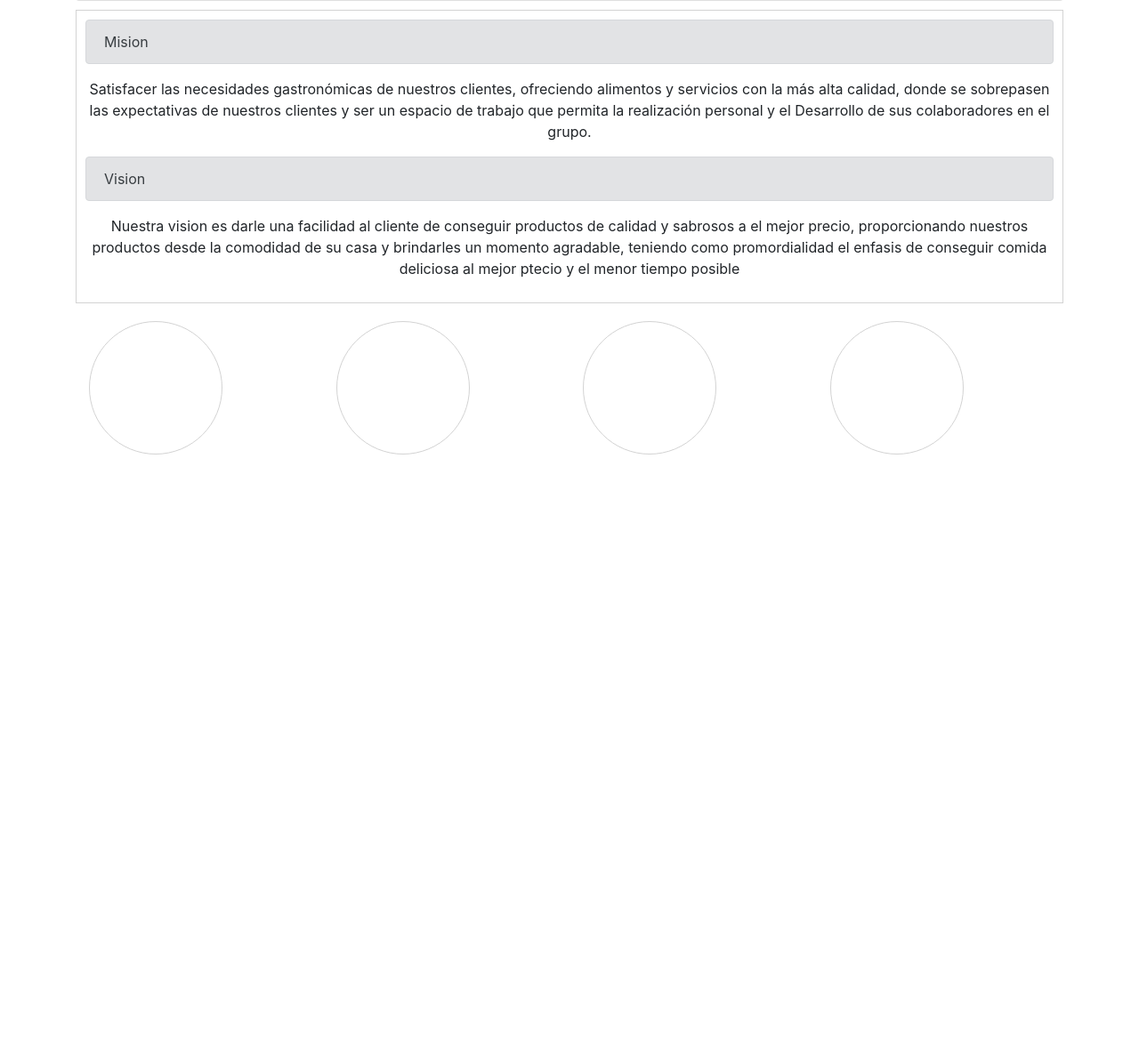
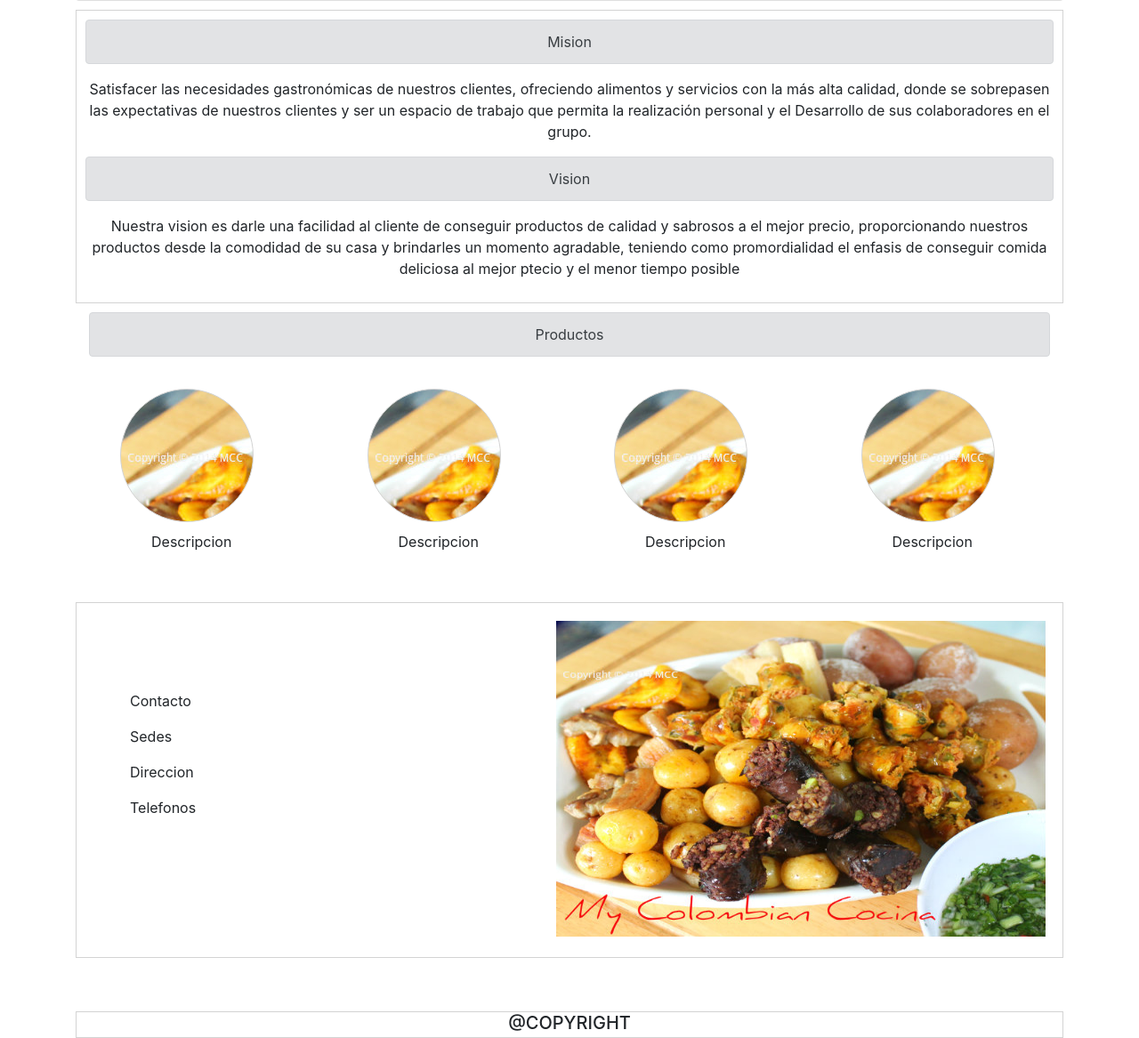
Before and after one commit to AlejandraVillada/mecatovalluno, a PHP site: page /Vista/php/view_home.php in a window 1280 px wide. Shown: the part 492-1659 px from the top of the page at 89% size. Before the commit the page ends 1003 px from the top, so only its background shows below. Run offline with PHP 8.4, Linux system fonts and the light colour scheme.

Commit message:
home v1 terminado

```diff
--- a/Vista/layout/Style.css
+++ b/Vista/layout/Style.css
@@ -20,13 +20,13 @@
     left:90px;
 }
 
-.misionvision{
+#mision_vision{
     border: 1px solid LightGray;
     margin-top:10px;
     padding: 10px;
 }
 
-.contenido_vision{
+.contenido_mv{
     text-align: center;
 }
 
@@ -36,3 +36,77 @@
     width:150px; height:150px;
     margin-top:20px;
 }
+
+.productos{
+    margin-top: 10px;
+}
+
+div .alert{
+    text-align: center;
+}
+
+div .descripcion_prod{
+    text-align: left;
+    position: relative;
+    left: 35px;
+    margin-top:10px ;
+}
+
+.conjunto_prod{
+    position: relative;
+    left: 35px;
+}
+
+.img_contacto{
+    width: 550px;
+    height: 355px;
+    position: relative;
+    right: 30px;
+   top: 20px;
+}
+
+.contacto{
+    border: 1px solid lightgrey;
+
+    margin-top: 40px;
+    height: 400px;
+
+}
+
+.copyright{
+    margin-top: 60px;
+    border: 1px solid lightgray;
+    width: auto;
+    height: 30px;
+}
+
+.texto_contacto{
+    display: table;
+    margin: auto;
+    position: relative;
+    left: 60px;
+}
+
+.prod1{
+    background-image: url(../img/picadita_MCC.jpg) ;
+    object-fit: contain;
+    object-position: center;
+}
+
+.prod2{
+    background-image: url(../img/picadita_MCC.jpg) ;
+    object-fit: contain;
+    object-position: center;
+}
+
+.prod3{
+    background-image: url(../img/picadita_MCC.jpg) ;
+    object-fit: contain;
+    object-position: center;
+}
+
+.prod4{
+    background-image: url(../img/picadita_MCC.jpg) ;
+    object-fit: contain;
+    object-position: center;
+}
--- a/Vista/php/view_home.php
+++ b/Vista/php/view_home.php
@@ -1,6 +1,8 @@
+<link rel="stylesheet" href="../layout/style.css">
 <?php
 include_once ("../layout/header.php");
 ?>
+
 <div class="container">
 <!-- menu -->
     <div class="menu">
@@ -13,7 +15,7 @@ include_once ("../layout/header.php");
             <div class="collapse navbar-collapse" id="navbarSupportedContent">
                 <ul class="navbar-nav mr-auto">
                     <li class="nav-item active">
-                        <a class="nav-link" href="#">Inicio<span class="sr-only">(current)</span></a>
+                        <a class="nav-link" href="#">Inicio</a>
                     </li>
                     <li class="nav-item">
                         <a class="nav-link" href="#">Inicio sesion Empleados</a>
@@ -31,14 +33,14 @@ include_once ("../layout/header.php");
         <div class="card">
             <div class="card-body" style="padding: 30px;">
                 <div class="row">
-                    <div class="col-sm-6" style="padding: 50px; left: 20px; top:20px;">
+                    <div class="col-sm-6 textopromo">
                             <h1 class="card-title">GRAN PROMO!!!!!!!</h1>
                             <h4 class="card-text">10 papas rellenas por solo 10.000 pesos comlombianos - LLEVALO YA!!</h4>
-                            <a href="#" class="btn btn-dark" style="position: relative; top:20px;">Mas informacion</a>
+                            <a href="#" class="btn btn-dark btnvermas" >Mas informacion</a>
                     </div>
                     <div class="col-sm-6">
                         <div>
-                            <img src="../img/papa-rellena.jpg.crdownload" alt="" style="width: 400px; height: 355px; position: relative; left:90px;">
+                            <img src="../img/picadita_MCC.jpg" alt=""  class="imgpromo">
                         </div>
                     </div>
                 </div>
@@ -46,14 +48,14 @@ include_once ("../layout/header.php");
         </div>
     </div>
     <!-- mision y vision -->
-    <div class="mision_vision" style="border: 1px solid LightGray; margin-top:10px; padding: 10px;">
+    <div id="mision_vision">
         <div class="mision">
             <div class="titulo_mision">
                 <div class="alert alert-secondary" role="alert">
                     Mision
                 </div>
             </div>
-            <div class="contenido_mision" style="text-align: center;">
+            <div class="contenido_mv">
                 <p>Satisfacer las necesidades gastronómicas de nuestros clientes, ofreciendo alimentos y servicios con la más alta calidad, donde se sobrepasen las expectativas de nuestros clientes y ser un espacio de trabajo que permita la realización personal y el Desarrollo de sus colaboradores en el grupo.</p>
             </div>
         </div>
@@ -63,7 +65,7 @@ include_once ("../layout/header.php");
                     Vision
                 </div>
             </div>
-            <div class="contenido_vision" style="text-align: center;">
+            <div class="contenido_mv">
                 <p>Nuestra vision es darle una facilidad al cliente de conseguir productos de calidad y sabrosos a el mejor precio, proporcionando nuestros productos desde la comodidad de su casa y brindarles un momento agradable, teniendo como promordialidad el enfasis de conseguir comida deliciosa al mejor ptecio y el menor tiempo posible</p>
             </div>
         </div>
@@ -72,29 +74,42 @@ include_once ("../layout/header.php");
     <!-- Productos -->
     <div class="productos">
         <div class="container">
-            <div class="row">
+            <div class="titulo_prod">
+                <div class="alert alert-secondary" role="alert">
+                    Productos
+                </div>
+            </div>
+            <div class="row conjunto_prod">
                 <div class="col-3">
-                    <div class="prod" style="border: 1px solid lightgrey; border-radius: 300px;width:150px; height:150px; margin-top:20px;">
+                    <div class="prod prod1">
                         <a href="#"></a>
-                        <img src="" alt="">
+                    </div>
+                    <div class="descripcion_prod">
+                        <p>Descripcion</p>
                     </div>
                 </div>
                 <div class="col-3">
-                    <div class="prod" style="border: 1px solid lightgrey; border-radius: 300px;width:150px; height:150px; margin-top:20px;">
+                    <div class="prod prod2">
                         <a href="#"></a>
-                        <img src="" alt="">
+                    </div>
+                    <div class="descripcion_prod">
+                        <p>Descripcion</p>
                     </div>
                 </div>
                 <div class="col-3">
-                    <div class="prod" style="border: 1px solid lightgrey; border-radius: 300px;width:150px; height:150px; margin-top:20px;">
+                    <div class="prod prod3">
                         <a href="#"></a>
-                        <img src="" alt="">
+                    </div>
+                    <div class="descripcion_prod">
+                        <p>Descripcion</p>
                     </div>
                 </div>
                 <div class="col-3">
-                    <div class="prod" style="border: 1px solid lightgrey; border-radius: 300px;width:150px; height:150px; margin-top:20px;">
+                    <div class="prod prod4">
                         <a href="#"></a>
-                        <img src="" alt="">
+                    </div>
+                    <div class="descripcion_prod">
+                        <p>Descripcion</p>
                     </div>
                 </div>
             </div>
@@ -102,9 +117,26 @@ include_once ("../layout/header.php");
     </div>
     <!-- Contactanos -->
     <div class="contacto">
-
+        <div class="contenido_contacto">
+            <div class="row">
+                <div class="col-6 texto_contacto">
+                    <p>Contacto</p>
+                    <p>Sedes</p>
+                    <p>Direccion</p>
+                    <p>Telefonos</p>
+                </div>
+                <div class="col-6">
+                    <img src="../img/picadita_MCC.jpg" alt=""  class="img_contacto">
+                </div>
+            </div>
+        </div>
+    </div>
+    <!-- copyright -->
+    <div class="copyright">
+        <h5 style="text-align: center;">@COPYRIGHT</h5>
     </div>
 </div>
+
 
 
 
```
Also changed, not shown: Vista/img/picadita_MCC.jpg (added), 1 other file.
